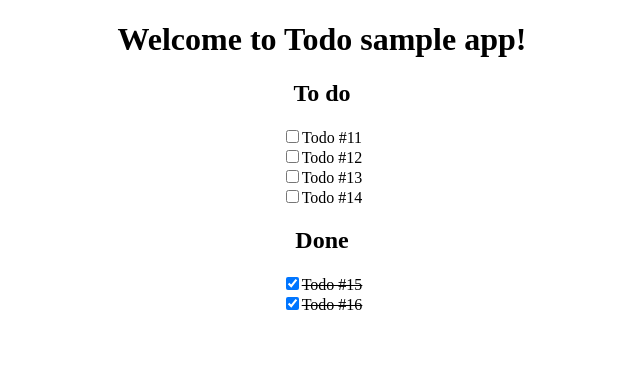
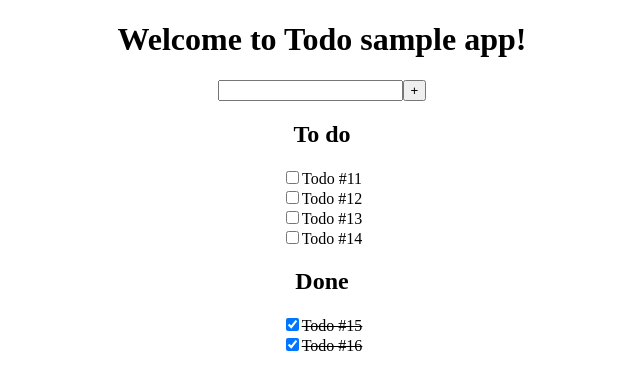
Before and after one commit to AleksandraKot/Angular-ListToDo, an Angular app: page / in a window 1280 px wide. Shown: the top 390 px of the page, without its empty margins (318-958 px from the left). Built offline with nearby package versions, Linux system fonts and the light colour scheme.

Commit message:
New task component added

```diff
--- /dev/null
+++ b/src/app/add-new-todo/add-new-todo.component.html
@@ -0,0 +1,4 @@
+<div>
+    <input #newTaskName (keyup.enter)="addTodo(newTaskName.value); newTaskName.value = ''">
+    <button (click)="addTodo(newTaskName.value); newTaskName.value = ''">+</button>
+  </div>
--- /dev/null
+++ b/src/app/add-new-todo/add-new-todo.component.ts
@@ -0,0 +1,20 @@
+
+import { Component, OnInit } from '@angular/core';
+import { Todo } from '../shared/todo.model';
+import { TodoService } from '../shared/todo.service';
+
+@Component({
+  selector: 'app-add-new-todo',
+  templateUrl: './add-new-todo.component.html',
+  styleUrls: ['./add-new-todo.component.scss']
+})
+export class AddNewTodoComponent implements OnInit {
+  constructor(private todoService: TodoService) { }
+
+  ngOnInit() {
+  }
+
+  addTodo(taskName) {
+    this.todoService.addTodo(new Todo(taskName));
+  }
+}
--- a/src/app/app.component.html
+++ b/src/app/app.component.html
@@ -2,6 +2,7 @@
   <h1>
     Welcome to {{title}}!
   </h1>
+  <app-add-new-todo></app-add-new-todo>
   <app-todo-list [list]="lists.todo"></app-todo-list>
   <app-todo-list [list]="lists.done"></app-todo-list>
 </div>
--- a/src/app/app.module.ts
+++ b/src/app/app.module.ts
@@ -4,12 +4,14 @@ import { NgModule } from '@angular/core';
 import { AppComponent } from './app.component';
 import { TodoListComponent } from './todo-list/todo-list.component';
 import { TodoItemComponent } from './todo-list/todoList/todo-item/todo-item.component';
+import { AddNewTodoComponent } from './add-new-todo/add-new-todo.component';
 
 @NgModule({
   declarations: [
     AppComponent,
     TodoListComponent,
-    TodoItemComponent
+    TodoItemComponent,
+    AddNewTodoComponent
   ],
   imports: [
     BrowserModule
--- a/src/app/shared/todo.service.ts
+++ b/src/app/shared/todo.service.ts
@@ -13,6 +13,10 @@ export class TodoService {
         new Todo('Todo #15', true),
         new Todo('Todo #16', true)
   ];
+  addTodo(todo) {
+    this.tasks.push(todo);
+    this.todoChanged.emit();
+  }
 
   getTasks() {
     return this.tasks;
```
Also changed, not shown: src/app/add-new-todo/add-new-todo.component.scss (added), 1 other file (tests, documents, lock files or other folders).
